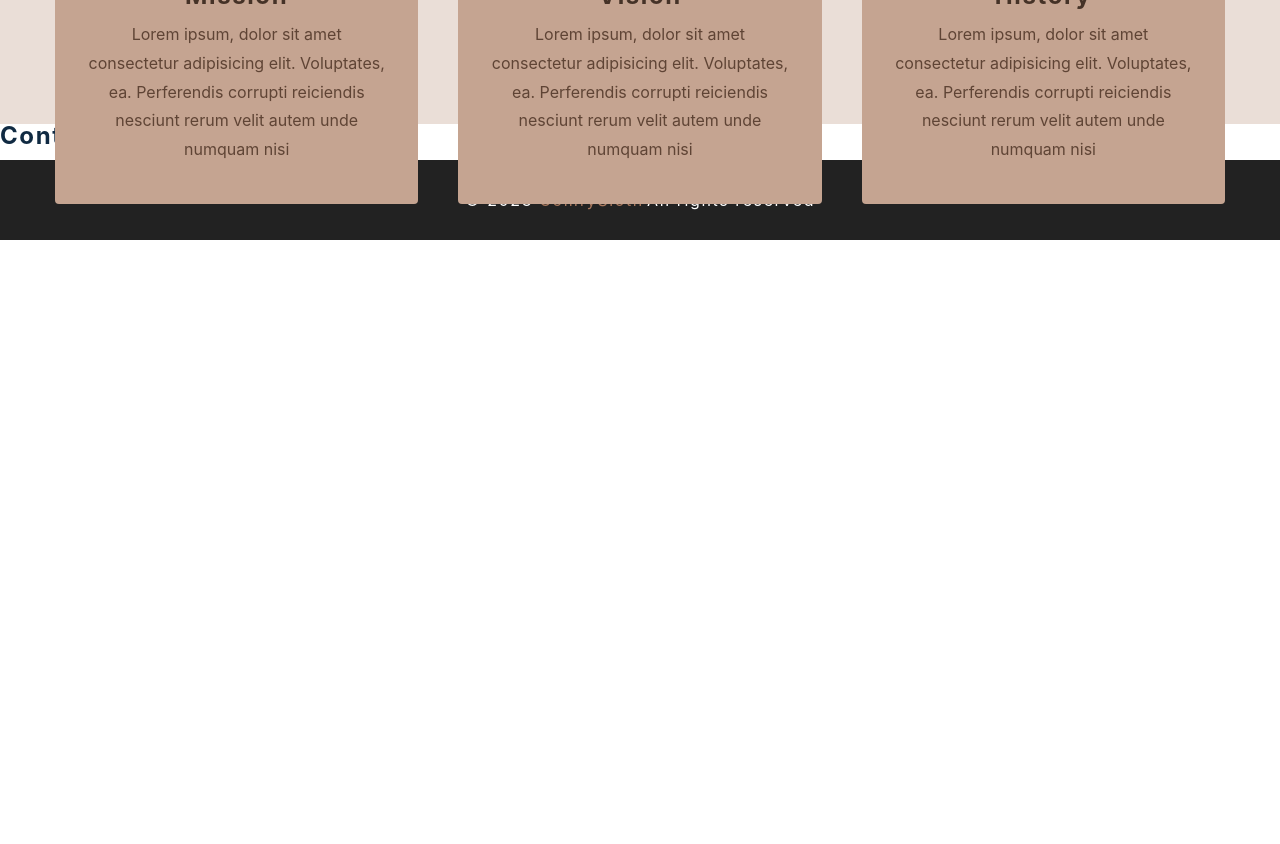
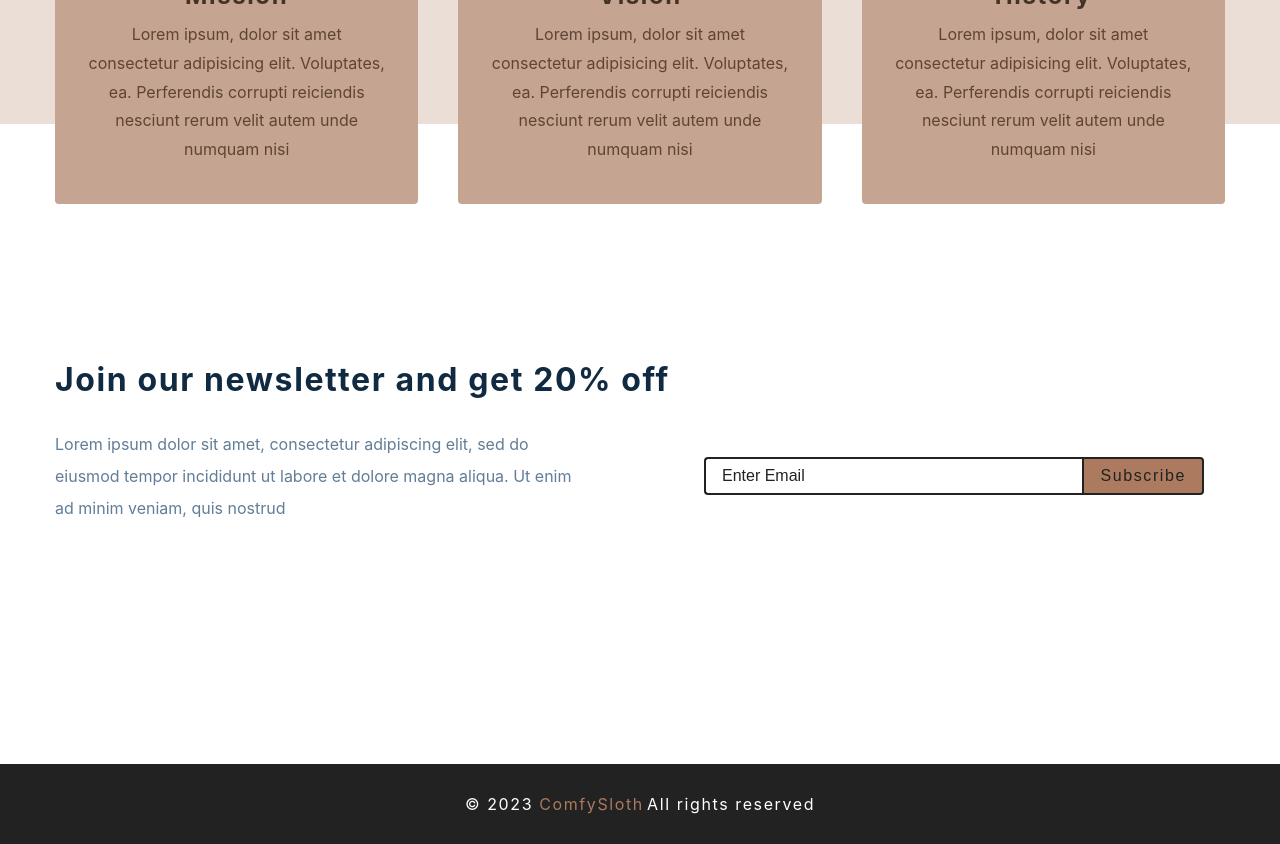
Before and after one commit to GrigoriSchneider/moebel-react, a React (Create React App) app: page / in a window 1280 px wide. Shown: the part 1260-2104 px from the top of the page. Before the commit the page ends 1500 px from the top, so only its background shows below. Built offline with nearby package versions, Linux system fonts and the light colour scheme; the HTML template or start-up script is replaced by a standard one.

Commit message:
homepage contact

```diff
--- a/src/components/Contact.js
+++ b/src/components/Contact.js
@@ -1,9 +1,32 @@
-import React from 'react'
-import styled from 'styled-components'
+import React from "react";
+import styled from "styled-components";
 
 const Contact = () => {
-  return <h4>contact section</h4>
-}
+  return (
+    <Wrapper>
+      <div className="section-center">
+        <h3>Join our newsletter and get 20% off</h3>
+        <div className="content">
+          <p>
+            Lorem ipsum dolor sit amet, consectetur adipiscing elit, sed do
+            eiusmod tempor incididunt ut labore et dolore magna aliqua. Ut enim
+            ad minim veniam, quis nostrud
+          </p>
+          <form className="contact-form">
+            <input
+              type="email"
+              className="form-input"
+              placeholder="enter email"
+            />
+            <button type="submit" className="submit-btn">
+              subscribe
+            </button>
+          </form>
+        </div>
+      </div>
+    </Wrapper>
+  );
+};
 const Wrapper = styled.section`
   padding: 5rem 0;
   h3 {
@@ -67,6 +90,6 @@
   @media (min-width: 1280px) {
     padding: 15rem 0;
   }
-`
+`;
 
-export default Contact
+export default Contact;
```
